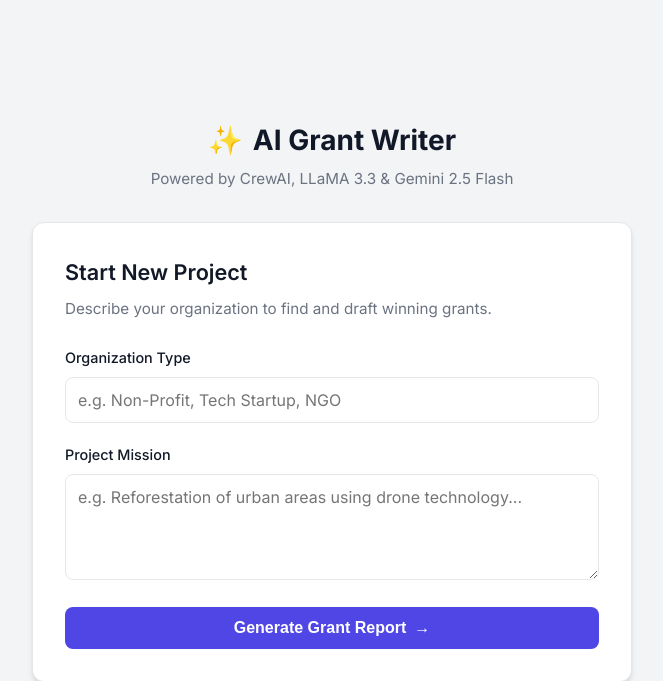
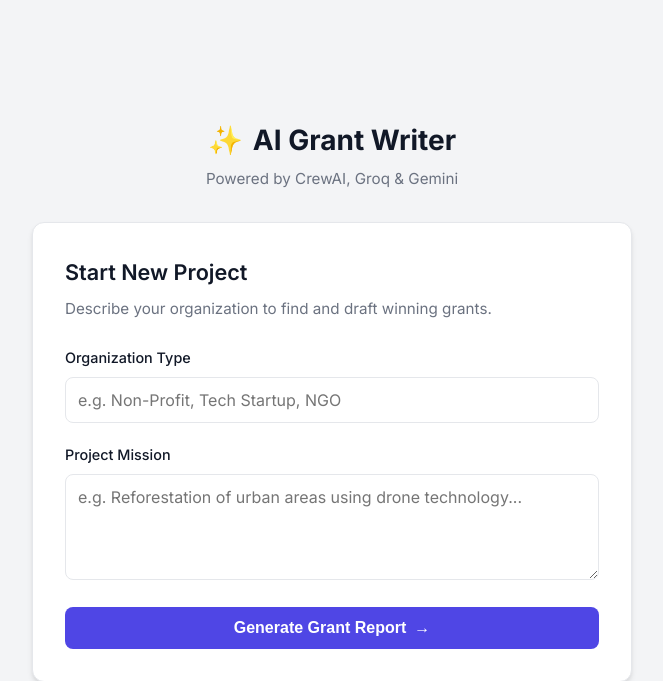
Before and after one commit to antalaraj/AI-Grant-Writer-Assistant, a Flask app: page / in a window 1280 px wide. Shown: the top 681 px of the page, without its empty margins (308-971 px from the left). Run offline with Flask 3, Linux system fonts and the light colour scheme; some libraries are stand-ins or nearby versions.

Commit message:
Update model branding and sanitize rendered grant reports

```diff
--- a/templates/index.html
+++ b/templates/index.html
@@ -9,6 +9,7 @@
     <link rel="preconnect" href="https://fonts.gstatic.com" crossorigin>
     <link href="https://fonts.googleapis.com/css2?family=Inter:wght@300;400;600;700&display=swap" rel="stylesheet">
 
+    <script src="https://cdn.jsdelivr.net/npm/dompurify@3.2.6/dist/purify.min.js"></script>
     <script src="https://cdn.jsdelivr.net/npm/marked/marked.min.js"></script>
 
     <link rel="stylesheet" href="/style.css">
@@ -20,7 +21,7 @@
             <div class="logo">
                 <span class="icon">✨</span> AI Grant Writer
             </div>
-            <p class="subtitle">Powered by CrewAI, LLaMA 3.3 & Gemini 2.5 Flash</p>
+            <p class="subtitle">Powered by CrewAI, Groq & Gemini</p>
         </header>
 
         <main id="main-content">
```
